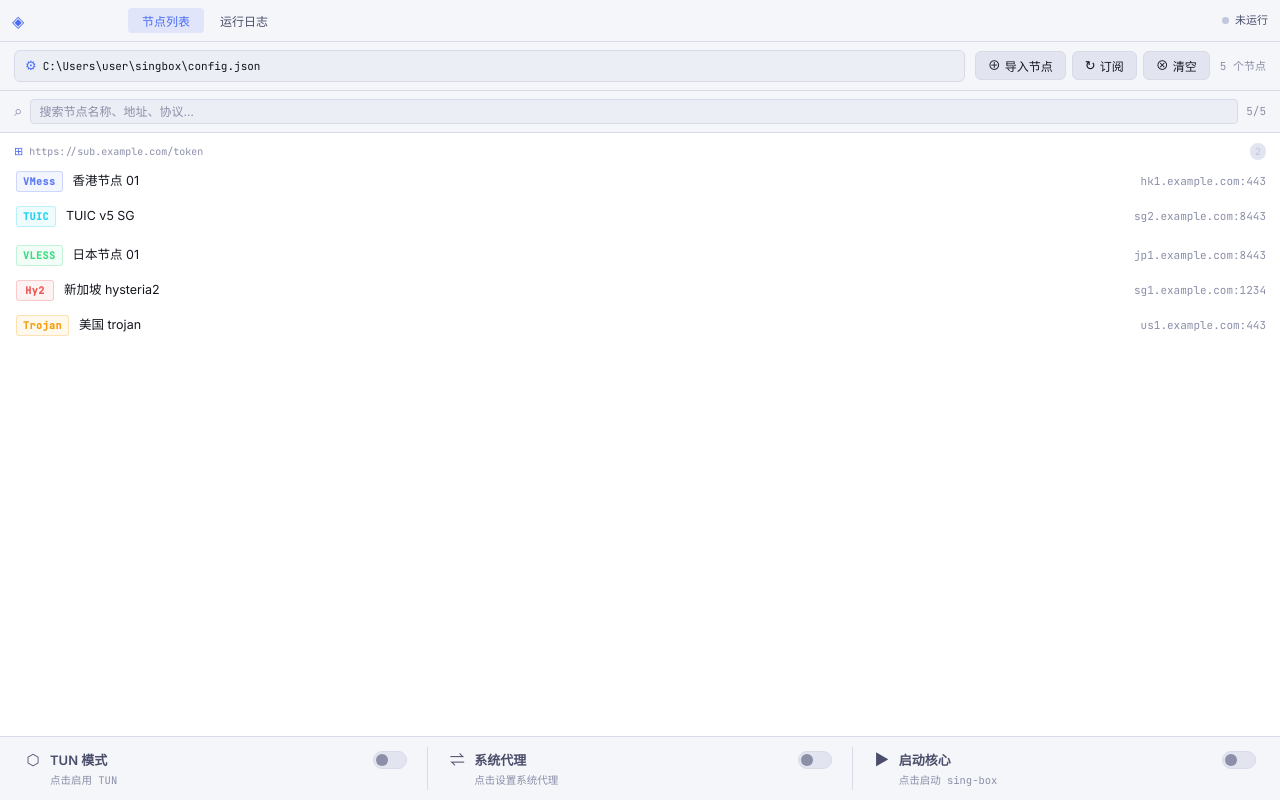
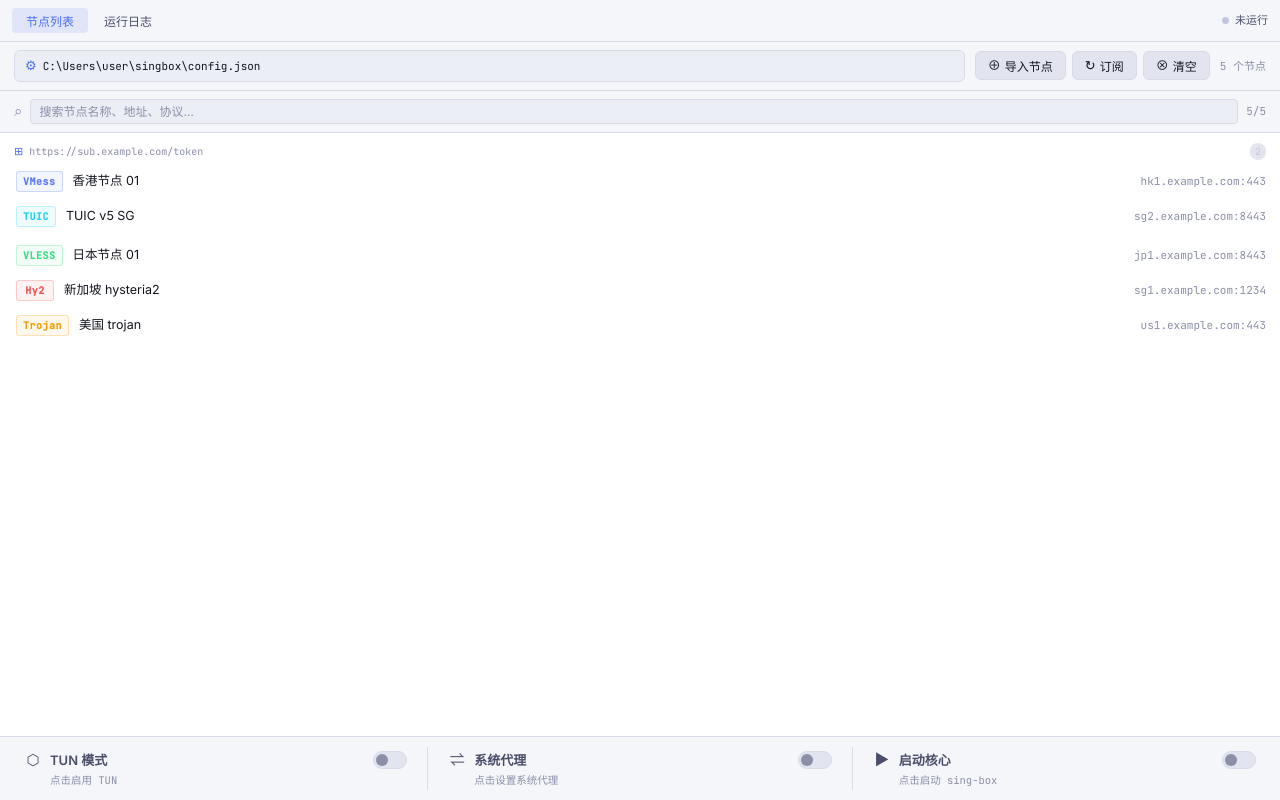
Before and after one commit to 163jm/gui, a React (Vite) app in the folder frontend/: page / in a window 1280 px wide. Built offline with nearby package versions, Linux system fonts and the light colour scheme.

Commit message:
Update App.jsx

```diff
--- a/frontend/src/App.jsx
+++ b/frontend/src/App.jsx
@@ -185,9 +185,6 @@ export default function App() {
     <div className="app">
       {/* Title bar */}
       <div className="titlebar" style={{ '--wails-draggable': 'drag' }}>
-        <div className="titlebar-left">
-          <span className="titlebar-icon">◈</span>
-        </div>
         <div className="titlebar-tabs">
           <button
             className={`tab-btn${activeTab === 'nodes' ? ' active' : ''}`}
```
